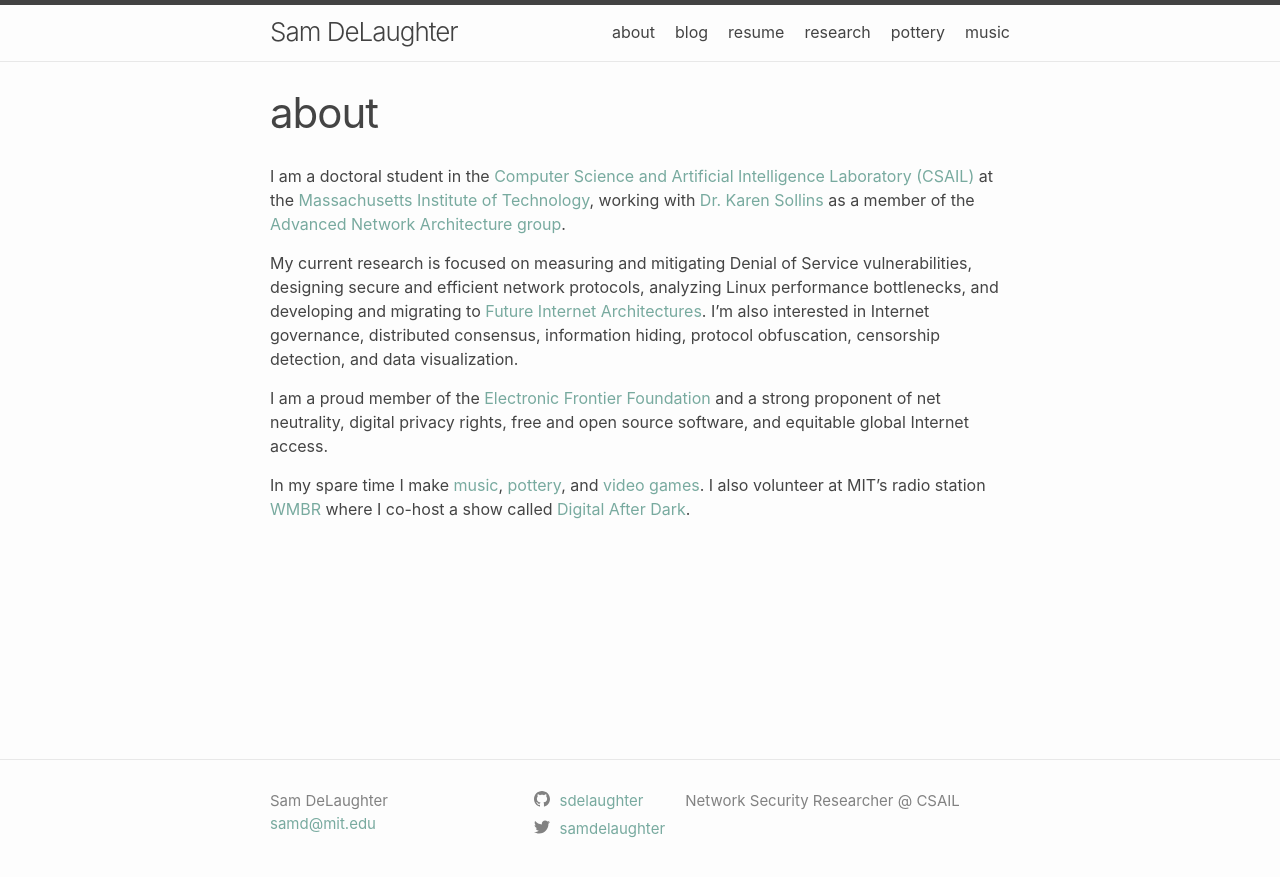
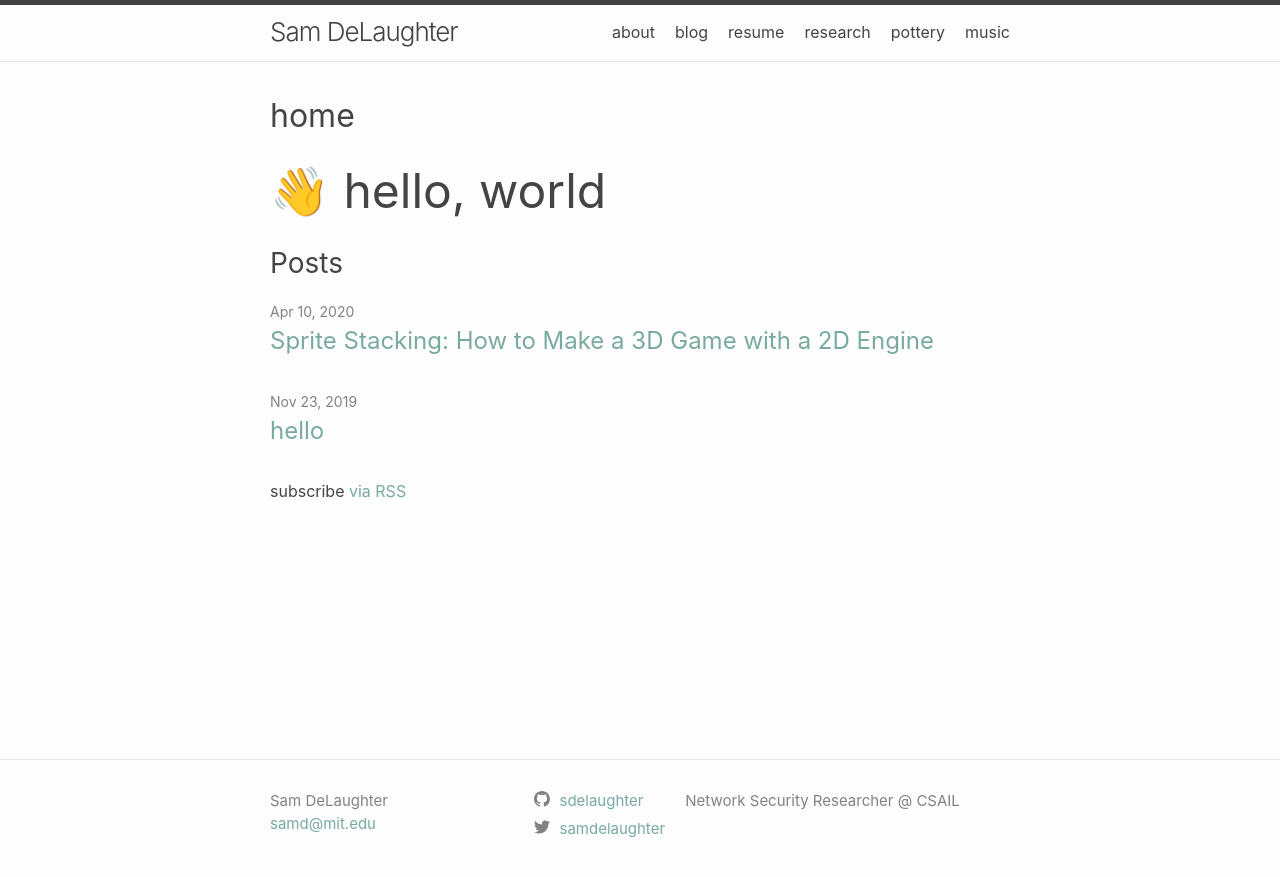
Before and after one commit to sdelaughter/sdelaughter.github.io, a Jekyll site: the page built from index.md, in a window 1280 px wide. Shown: the top 877 px of the page. Built offline with Jekyll 4.4.1, drawn with Linux system fonts in a browser that asks for light colours.

Commit message:
Update index.md

```diff
--- a/index.md
+++ b/index.md
@@ -1,13 +1,10 @@
 ---
-layout: page
-title: about
-permalink: /about/
+layout: home
+title: home
 ---
 
-I am a doctoral student in the [Computer Science and Artificial Intelligence Laboratory (CSAIL)](http://csail.mit.edu) at the [Massachusetts Institute of Technology](http://www.mit.edu), working with [Dr. Karen Sollins](http://groups.csail.mit.edu/ana/People/Sollins.html) as a member of the [Advanced Network Architecture group](http://groups.csail.mit.edu/ana/index.html).
-
-My current research is focused on measuring and mitigating Denial of Service vulnerabilities, designing secure and efficient network protocols, analyzing Linux performance bottlenecks, and developing and migrating to [Future Internet Architectures](http://www.nets-fia.net). I'm also interested in Internet governance, distributed consensus, information hiding, protocol obfuscation, censorship detection, and data visualization.
-
-I am a proud member of the [Electronic Frontier Foundation](https://www.eff.org) and a strong proponent of net neutrality, digital privacy rights, free and open source software, and equitable global Internet access.
-
-In my spare time I make [music](music.md), [pottery](pottery.md), and [video games](https://samdelaughter.itch.io).  I also volunteer at MIT's radio station [WMBR](https://wmbr.org) where I co-host a show called [Digital After Dark](http://digitalafterdark.com).
+<p>
+  <font size="108">
+    👋 hello, world
+  </font>
+</p>
```
